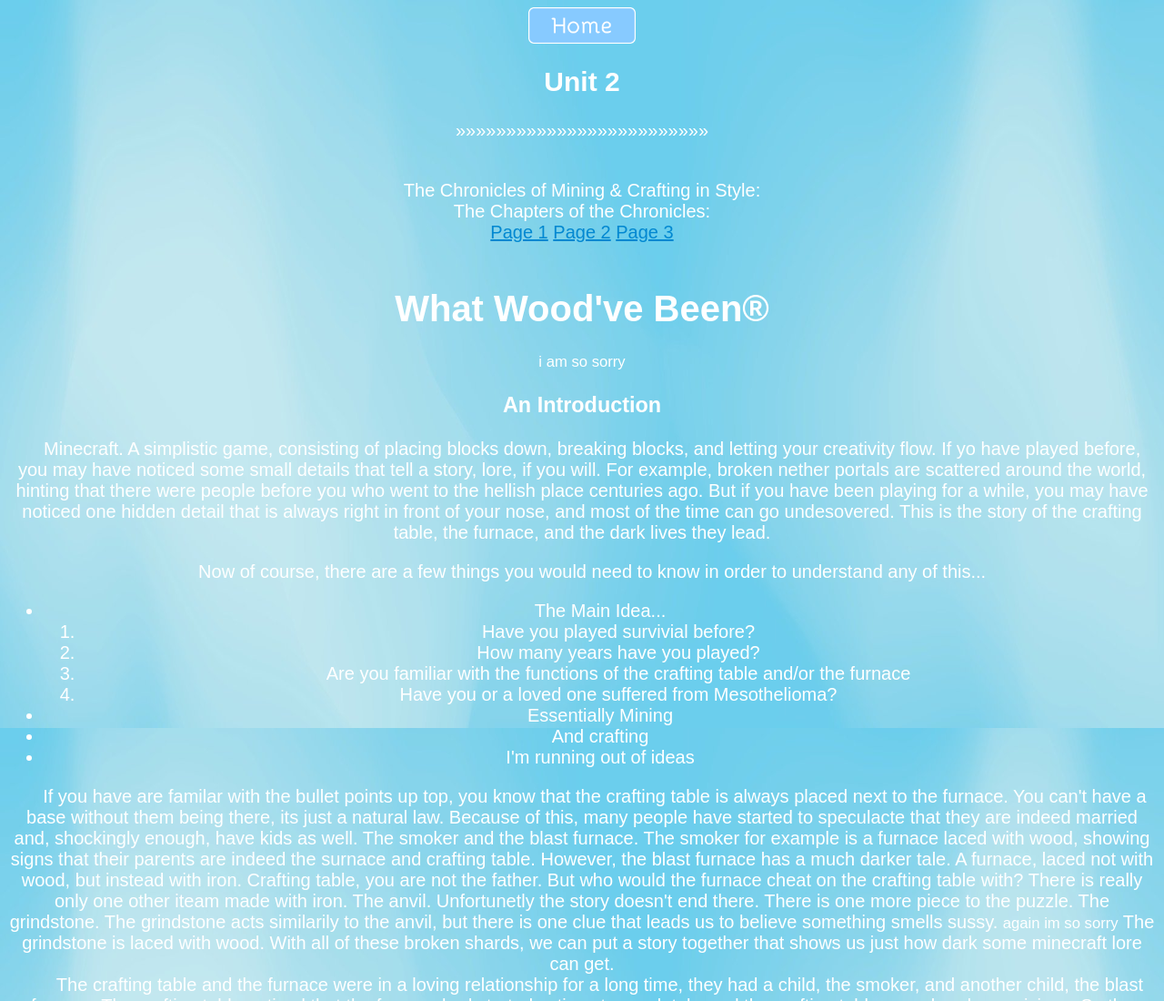
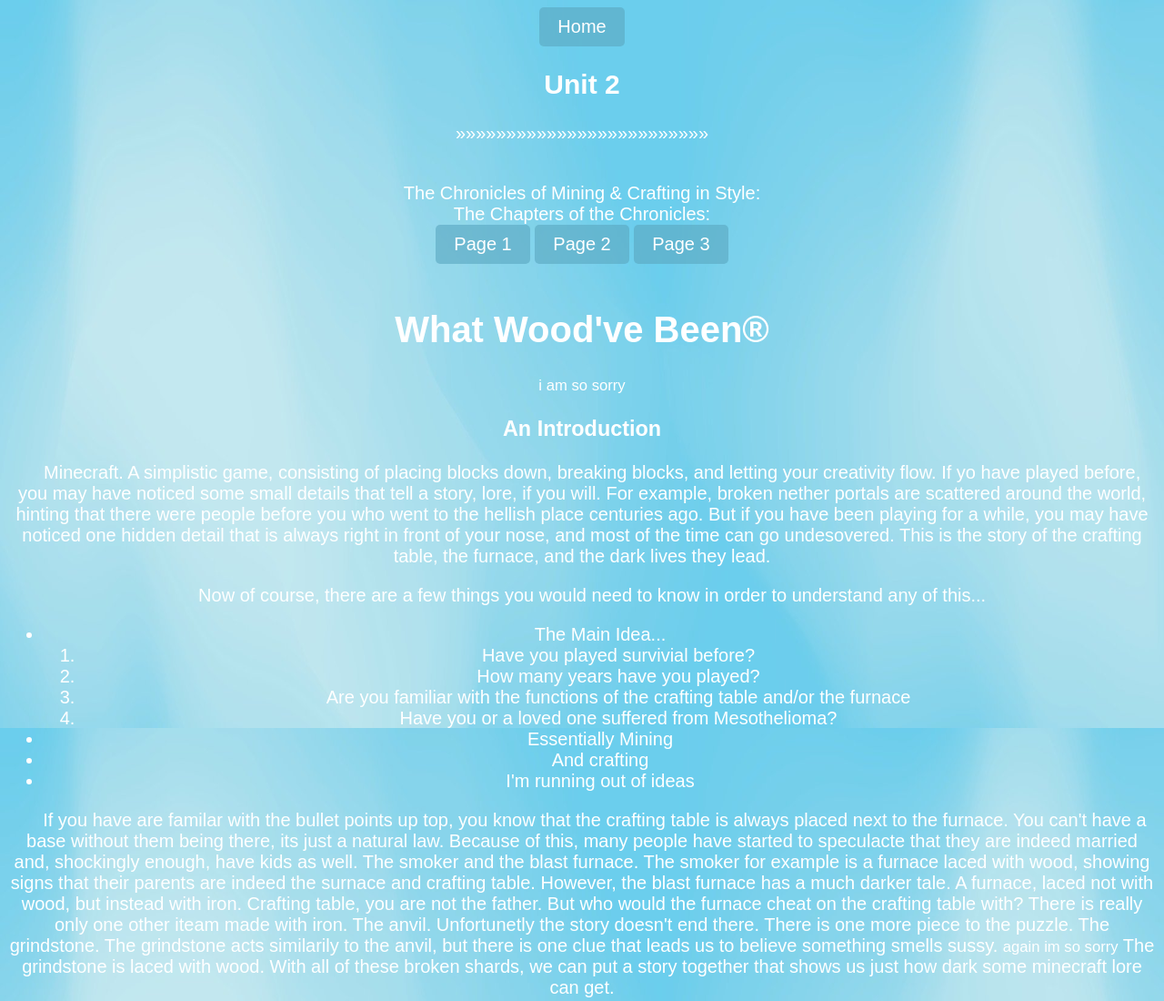
Before and after one commit to elinder3/elinder3.github.io, a plain HTML site: page Projects/project2.html in a window 1280 px wide. Shown: the top 1100 px of the page at 91% size. Drawn offline with Linux system fonts and the light colour scheme; files whose address does not match are found by name.

Commit message:
created the new css and changed the appearance of all of the links

```diff
--- a/Projects/project2.html
+++ b/Projects/project2.html
@@ -1,41 +1,24 @@
-<a href="/index.html">
-	<img src="/images/buttons/homebutton.png" alt="Home" height="40";>
-  </a>
-  <br>
-<h2>Unit 2</h2>
-<p>&#187;&#187;&#187;&#187;&#187;&#187;&#187;&#187;&#187;&#187;&#187;&#187;&#187;&#187;&#187;&#187;&#187;&#187;&#187;&#187;&#187;&#187;&#187;&#187;&#187;</p>
-<br>
+
 <!DOCTYPE html>
 <html>
-
 <head>
 	<meta charset="utf-8">
 	<meta name="viewport" content="width=device-width">
 	<title>Best Story</title>
-	<!-- <link href="style.css" rel="stylesheet" type="text/css" /> -->
-  <style>
-    body {
-        background-image: url('/images/bluegrad.jpg');
-        color: #FFFFFF;
-        background-repeat: no-repeat;
-        background-attachment: fixed;
-        background-size: 100% 100%;
-        font-family: arial,Helvetica,sans-serif;
-        text-align: center;
-        font-size: 20px;
-      }
-    a:link{
-      color: #0288d1
-    }
-  </style>
+	<link href="/style2.css" rel="stylesheet" type="text/css" />
 </head>
 <body>
+  <a class="home" href="/index.html">Home</a>
+  <br>
+  <h2>Unit 2</h2>
+  <p>&#187;&#187;&#187;&#187;&#187;&#187;&#187;&#187;&#187;&#187;&#187;&#187;&#187;&#187;&#187;&#187;&#187;&#187;&#187;&#187;&#187;&#187;&#187;&#187;&#187;</p>
+  <br>
   <main>The Chronicles of Mining &amp; Crafting in Style:</main>
 	<header>The Chapters of the Chronicles:</header>
 	<nav>
-		<a href="Files/Pages/page1.html">Page 1</a>
-		<a href="Files/Pages/page2.html">Page 2</a>
-		<a href="Files/Pages/page3.html">Page 3</a>
+		<a href="/project2link/page1.html">Page 1</a>
+		<a href="/project2link/page2.html">Page 2</a>
+		<a href="/project2link/page3.html">Page 3</a>
 	</nav>
 	<br>
       <h1>What Wood've Been&reg;</h1>
--- a/style.css
+++ b/style.css
@@ -61,3 +61,23 @@ h3{
   font-family: Arial, Helvetica, sans-serif;
   background-color: #D8F1FF;
 }
+
+a:link, a:visited {
+  background-color: rgba(53, 117, 121, 0.644);
+  color: rgb(255, 255, 255);
+  padding: 10px 20px;
+  border-radius: 5px;
+  text-align: center;
+  text-decoration: none;
+  display: inline-block;
+}
+
+a:hover{
+  background-color: rgba(255, 255, 255, 0.637);
+  color: rgb(53, 116, 121);
+}
+
+a:active {
+  background-color: #FFFFFF;
+  color: rgb(53, 116, 121);
+}
--- /dev/null
+++ b/style2.css
@@ -0,0 +1,30 @@
+body {
+  background-image: url('/images/bluegrad.jpg');
+  color: #FFFFFF;
+  background-repeat: no-repeat;
+  background-attachment: fixed;
+  background-size: 100% 100%;
+  font-family: arial, Helvetica, sans-serif;
+  text-align: center;
+  font-size: 20px;
+}
+
+a:link, a:visited {
+  background-color: rgba(93, 170, 194, 0.644);
+  color: rgb(255, 255, 255);
+  padding: 10px 20px;
+  border-radius: 5px;
+  text-align: center;
+  text-decoration: none;
+  display: inline-block;
+}
+
+a:hover{
+  background-color: rgba(255, 255, 255, 0.637);
+  color: rgba(61, 122, 141, 0.644);
+}
+
+a:active {
+  background-color: #FFFFFF;
+  color: rgba(62, 128, 148, 0.644);
+}
```
Also changed, not shown: Projects/fun.html (+4 -21 lines), Projects/project3.html (+2 -20 lines), Projects/project4.html (+3 -0 lines), index.html (+9 -25 lines), project2link/page1.html (added, +4 -0 lines), project2link/page2.html (added, +4 -0 lines), project2link/page3.html (added, +4 -0 lines).
